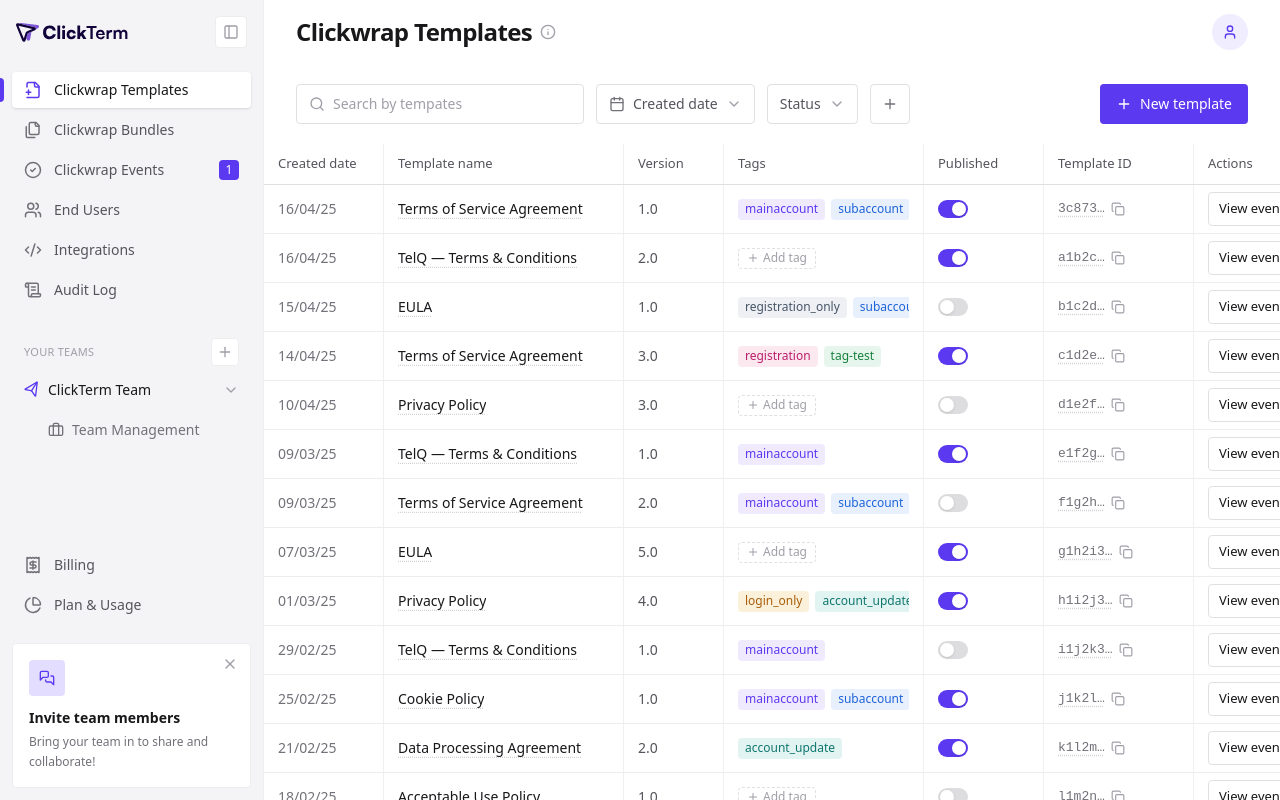
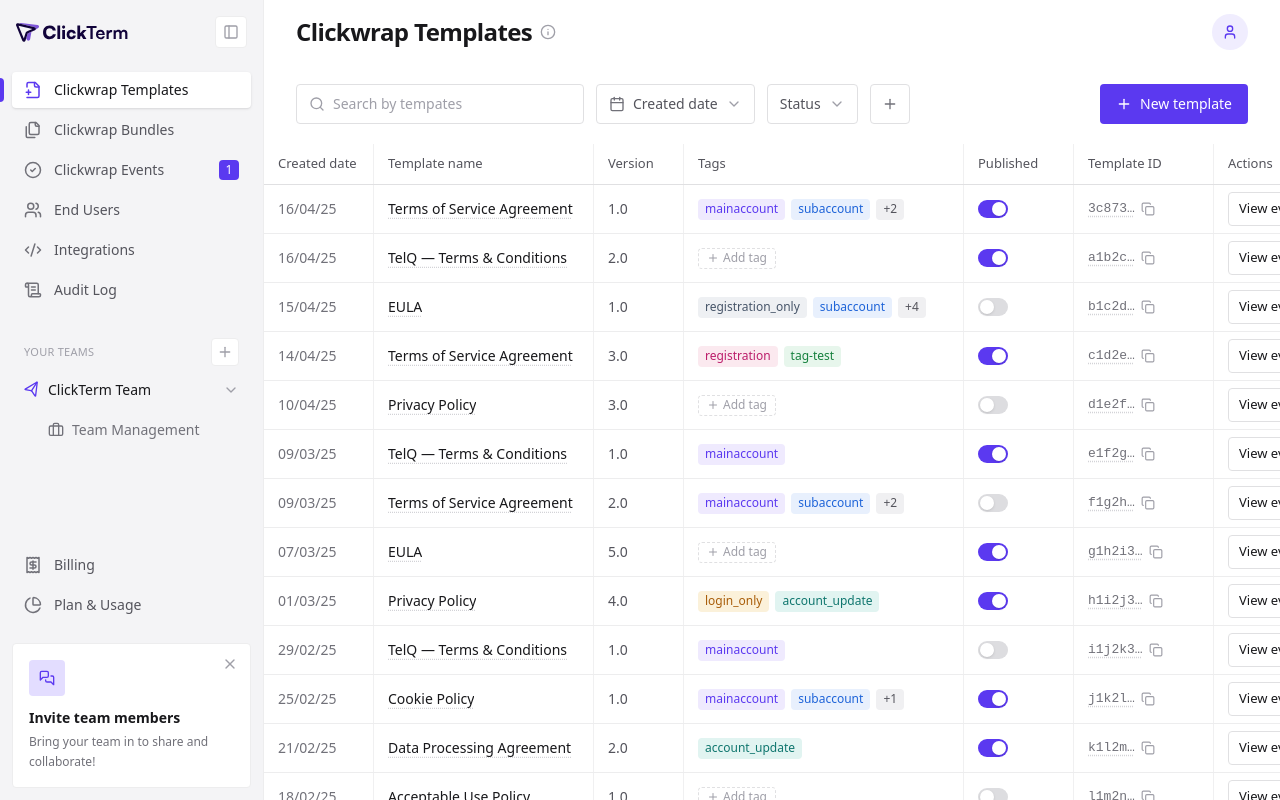
Before and after one commit to volodymyrmyronets/clickterm, a Next.js app: page / in a window 1280 px wide. Built offline with nearby package versions, Linux system fonts and the light colour scheme.

Commit message:
Fix tag column overflow: clip cells, widen Tags column
Co-Authored-By: Claude Opus 4.8 <noreply@anthropic.com>

```diff
--- a/src/components/TemplatesTable.tsx
+++ b/src/components/TemplatesTable.tsx
@@ -6,7 +6,7 @@ import { Check, Copy, MoreVertical, Plus } from "lucide-react";
 import { TEMPLATES, tagColor, type TemplateRow } from "@/lib/data";
 
 const GRID =
-  "grid grid-cols-[120px_minmax(240px,1.5fr)_100px_minmax(200px,1fr)_120px_150px_180px]";
+  "grid grid-cols-[110px_minmax(220px,1.4fr)_90px_minmax(280px,1.2fr)_110px_140px_180px]";
 
 export function TemplatesTable() {
   return (
@@ -38,7 +38,7 @@ function HeadCell({
 }) {
   return (
     <div
-      className={`flex h-10 items-center px-3.5 text-[13px] font-medium text-ink-soft ${
+      className={`flex h-10 min-w-0 items-center px-3.5 text-[13px] font-medium text-ink-soft ${
         last ? "" : "border-r border-grid"
       }`}
     >
@@ -56,7 +56,7 @@ function Cell({
 }) {
   return (
     <div
-      className={`flex h-12 items-center px-3.5 ${last ? "" : "border-r border-grid"}`}
+      className={`flex h-12 min-w-0 items-center overflow-hidden px-3.5 ${last ? "" : "border-r border-grid"}`}
     >
       {children}
     </div>
```
